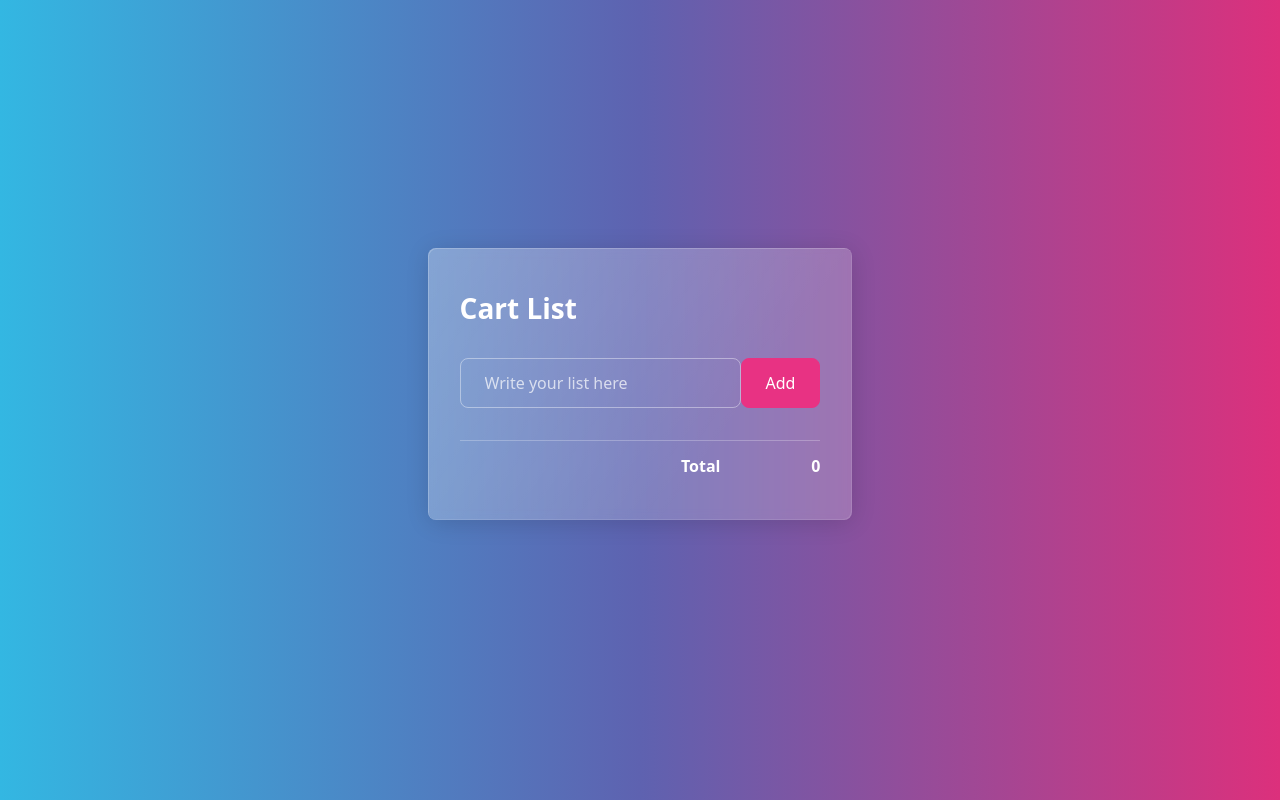
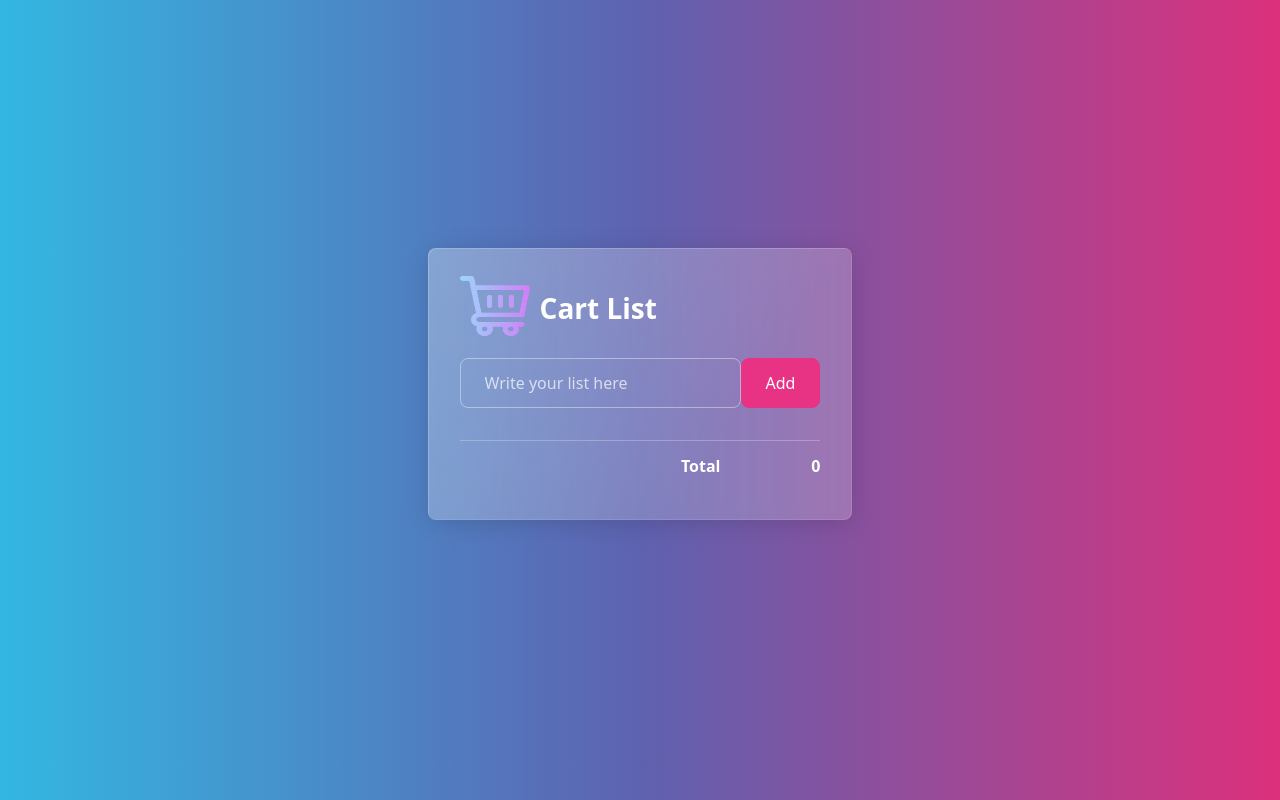
Before and after one commit to maryjanesalem/kodego-react_item_cart, a React (Vite) app: page / in a window 1280 px wide. Built offline with nearby package versions, Linux system fonts and the light colour scheme.

Commit message:
added icon favicon

```diff
--- a/src/App.jsx
+++ b/src/App.jsx
@@ -71,7 +71,11 @@ function App() {
             <main>
                 <div className="card text-white bg-secondary mb-3" >
                     <div className="card-body">
+                        <div className='d-flex'>
+                        <img src='../public/cart.png' className='image'></img>
                         <h3 className="card-title my-2">Cart List</h3>
+                        </div>
+
                         <div className="card-text pt-2">
 
                             <div className="form-group d-flex mb-3">
--- a/src/css/styles.scss
+++ b/src/css/styles.scss
@@ -13,6 +13,12 @@ div.App {
 
     .card {
     //   min-width: 500px;
+
+        .image {
+            width: 70px;
+            height: 60px;
+            margin-right: 10px;
+        }
 
       .checkbox {
         margin-right: 10px;
```
